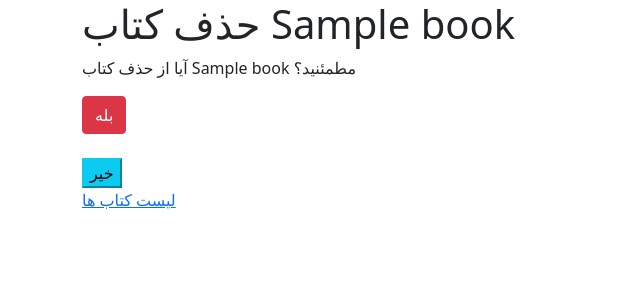
After one commit to NiloofarSeyf/django_bookstore_project, a Django app: template books/templates/books/book_delete.html in a window 1280 px wide. The commit adds this page. Shown: the top 300 px of the page, without its empty margins (0-640 px from the left). Run offline with Django 4.2, Linux system fonts and the light colour scheme; the template is opened without the code that fills it: most values are stand-ins (such as "Sample title", 1, 10 or a date in 2020).

Commit message:
add BookDeleteview

```diff
--- /dev/null
+++ b/books/templates/books/book_delete.html
@@ -0,0 +1,19 @@
+{% extends '_base.html' %}
+{% block page_title %}حذف کتاب {{ book.title }}{% endblock %}
+
+
+{% block content %}
+
+    <form action="" method = 'post'>
+        {% csrf_token %}
+        <h1>حذف کتاب {{ book.title }}</h1>
+        <p>آیا از حذف کتاب   {{ book.title }}  مطمئنید؟</p>
+        <input type="submit" class="btn btn-danger" value="بله">
+    </form>
+    <br>
+    <a href="{% url 'book_list' %}"><button class="btn-info" type="button">خیر</button>
+
+    <br>
+    <a href="{% url 'book_list' %}">لیست کتاب ها</a>
+
+{% endblock %}
--- a/books/templates/books/book_detail.html
+++ b/books/templates/books/book_detail.html
@@ -10,6 +10,11 @@
     <a href="{% url 'book_update' book.id %}">
         <button class="btn-info" type="button">ویرایش</button>
     </a>
+    <a href="{% url 'book_delete' book.id %}">
+        <button class="btn-danger" type="button">حذف</button>
+    </a>
+
+
     <br>
     <a href="{% url 'book_list' %}">لیست کتاب ها</a>
 
--- a/books/urls.py
+++ b/books/urls.py
@@ -1,6 +1,6 @@
 from django.urls import path
 
-from .views import BookListView, BookDetailView, BookCreateView,BookUpdateView
+from .views import BookListView, BookDetailView, BookCreateView,BookUpdateView, BookDeleteView
 
 
 urlpatterns = [
@@ -8,5 +8,6 @@ urlpatterns = [
     path('<int:pk>/', BookDetailView.as_view(), name='book_detail'),
     path('create', BookCreateView.as_view(), name='book_create'),
     path('<int:pk>/edit/', BookUpdateView.as_view(), name='book_update'),
+    path('<int:pk>/delete/', BookDeleteView.as_view(), name='book_delete'),
 
 ]
```
Also changed, not shown: books/views.py (+8 -1 lines), db.sqlite3.
